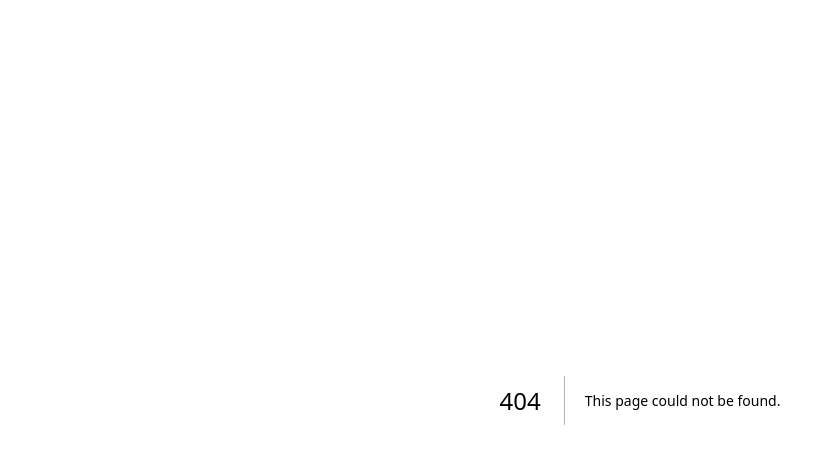
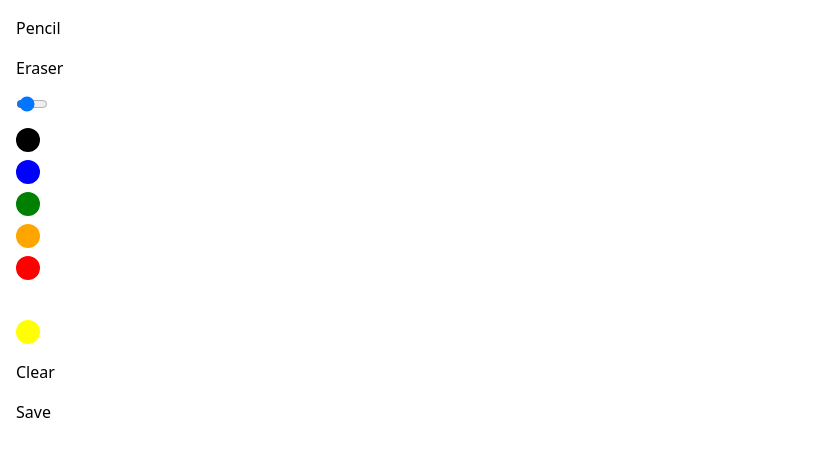
Before and after one commit to rampalliprakhar/whiteboard, a Next.js app: page /single in a window 1280 px wide. Before the commit this address had no page. Shown: the top 464 px of the page, without its empty margins (0-827 px from the left). Built offline with nearby package versions, Linux system fonts and the light colour scheme.

Commit message:
Added Homepage and changed UI

```diff
--- /dev/null
+++ b/src/pages/collaborative.js
@@ -0,0 +1,12 @@
+import Menu from "@/components/Menu";
+import Tools from "@/components/Tools";
+import Board from "@/components/Board";
+export default function Home() {
+ return (
+  <>
+    <Menu />
+    <Tools />
+    <Board />
+  </>
+ )
+}
--- a/src/pages/index.js
+++ b/src/pages/index.js
@@ -1,12 +1,39 @@
-import Menu from "@/components/Menu";
-import Tools from "@/components/Tools";
-import Board from "@/components/Board";
+import Link from 'next/link'
+import { COLORS } from '@/constant'
+
 export default function Home() {
- return (
-  <>
-    <Menu />
-    <Tools />
-    <Board />
-  </>
- )
+  return (
+    <div className="flex flex-col items-center justify-center min-h-screen bg-mainBackground">
+      <div className="text-center mb-12">
+        <h1 className="text-5xl font-bold mb-4">Whiteboard App</h1>
+        <p className="text-xl text-mainText">Choose your drawing mode</p>
+      </div>
+
+      <div className="flex gap-8">
+        <Link href="/single">
+          <div className="p-8 bg-white rounded-xl shadow-lg hover:scale-105 transition-transform cursor-pointer" style={{borderColor: COLORS.BLUE}}>
+            <h2 className="text-2xl font-bold mb-3">Single User Mode</h2>
+            <ul className="text-left">
+              <li>✓ Full drawing capabilities</li>
+              <li>✓ Local state management</li>
+              <li>✓ Save & export features</li>
+              <li>✓ Perfect for personal use</li>
+            </ul>
+          </div>
+        </Link>
+
+        <Link href="/collaborative">
+          <div className="p-8 bg-white rounded-xl shadow-lg hover:scale-105 transition-transform cursor-pointer" style={{borderColor: COLORS.GREEN}}>
+            <h2 className="text-2xl font-bold mb-3">Multi User Mode</h2>
+            <ul className="text-left">
+              <li>✓ Real-time collaboration</li>
+              <li>✓ Multiple users support</li>
+              <li>✓ Live drawing updates</li>
+              <li>✓ User presence indicators</li>
+            </ul>
+          </div>
+        </Link>
+      </div>
+    </div>
+  )
 }
--- /dev/null
+++ b/src/pages/single.js
@@ -0,0 +1,122 @@
+import { useEffect, useRef, useState } from "react";
+import { COLORS, MENU_OBJECTS } from "@/constant";
+import { useSelector, useDispatch } from "react-redux";
+import { changeColor, changeBrushSize } from "@/slice/toolsSlice";
+import { clickMenuObject } from "@/slice/menuSlice";
+
+export default function Single() {
+  const dispatch = useDispatch();
+  const canvasRef = useRef(null);
+  const [isDrawing, setIsDrawing] = useState(false);
+  const [dimensions, setDimensions] = useState({ width: 0, height: 0 });
+  const activeMenuObject = useSelector((state) => state.menu.activeMenuObject);
+  const { color, size } = useSelector((state) => state.tools[activeMenuObject]);
+
+  useEffect(() => {
+    setDimensions({
+      width: window.innerWidth - 64,
+      height: window.innerHeight,
+    });
+  }, []);
+
+  useEffect(() => {
+    const canvas = canvasRef.current;
+    const context = canvas.getContext("2d");
+    context.strokeStyle = color;
+    context.lineWidth = size;
+  }, [color, size]);
+
+  const startDrawing = (e) => {
+    const canvas = canvasRef.current;
+    const context = canvas.getContext("2d");
+    context.beginPath();
+    context.moveTo(
+      e.clientX - canvas.offsetLeft,
+      e.clientY - canvas.offsetTop
+    );
+    setIsDrawing(true);
+  };
+
+  const draw = (e) => {
+    if (!isDrawing) return;
+    const canvas = canvasRef.current;
+    const context = canvas.getContext("2d");
+    context.lineTo(
+      e.clientX - canvas.offsetLeft,
+      e.clientY - canvas.offsetTop
+    );
+    context.stroke();
+  };
+
+  const stopDrawing = () => {
+    const canvas = canvasRef.current;
+    const context = canvas.getContext("2d");
+    context.closePath();
+    setIsDrawing(false);
+  };
+
+  const handleMenuClick = (menuItem) => {
+    dispatch(clickMenuObject(menuItem));
+  };
+
+  const handleColorChange = (newColor) => {
+    dispatch(changeColor({ object: activeMenuObject, color: newColor }));
+  };
+
+  const handleSizeChange = (newSize) => {
+    dispatch(changeBrushSize({ object: activeMenuObject, size: newSize }));
+  };
+
+  const handleClear = () => {
+    const canvas = canvasRef.current;
+    const context = canvas.getContext("2d");
+    context.clearRect(0, 0, canvas.width, canvas.height);
+  };
+
+  const handleSave = () => {
+    const canvas = canvasRef.current;
+    const dataUrl = canvas.toDataURL("image/png");
+    const link = document.createElement("a");
+    link.download = "whiteboard.png";
+    link.href = dataUrl;
+    link.click();
+  };
+
+  return (
+    <div className="flex h-screen">
+      <div className="w-16 bg-white p-4 flex flex-col gap-4">
+        <button onClick={() => handleMenuClick(MENU_OBJECTS.PENCIL)}>Pencil</button>
+        <button onClick={() => handleMenuClick(MENU_OBJECTS.ERASER)}>Eraser</button>
+        <input
+          type="range"
+          min="1"
+          max="20"
+          value={size}
+          onChange={(e) => handleSizeChange(e.target.value)}
+        />
+        <div className="flex flex-wrap gap-2">
+          {Object.values(COLORS).map((colorOption) => (
+            <div
+              key={colorOption}
+              className="w-6 h-6 rounded-full cursor-pointer"
+              style={{ backgroundColor: colorOption }}
+              onClick={() => handleColorChange(colorOption)}
+            />
+          ))}
+        </div>
+        <button onClick={handleClear}>Clear</button>
+        <button onClick={handleSave}>Save</button>
+      </div>
+      <canvas
+        ref={canvasRef}
+        width={dimensions.width}
+        height={dimensions.height}
+        onMouseDown={startDrawing}
+        onMouseMove={draw}
+        onMouseUp={stopDrawing}
+        onMouseOut={stopDrawing}
+        className="bg-white"
+      />
+    </div>
+  );
+}
--- a/src/store.js
+++ b/src/store.js
@@ -7,4 +7,8 @@ export const store = configureStore({
         menu: MenuReducer,
         tools: ToolsReducer,
     },
+    middleware: (getDefaultMiddleware) =>
+         getDefaultMiddleware({
+            serializableCheck: false,
+         })
 });
```
